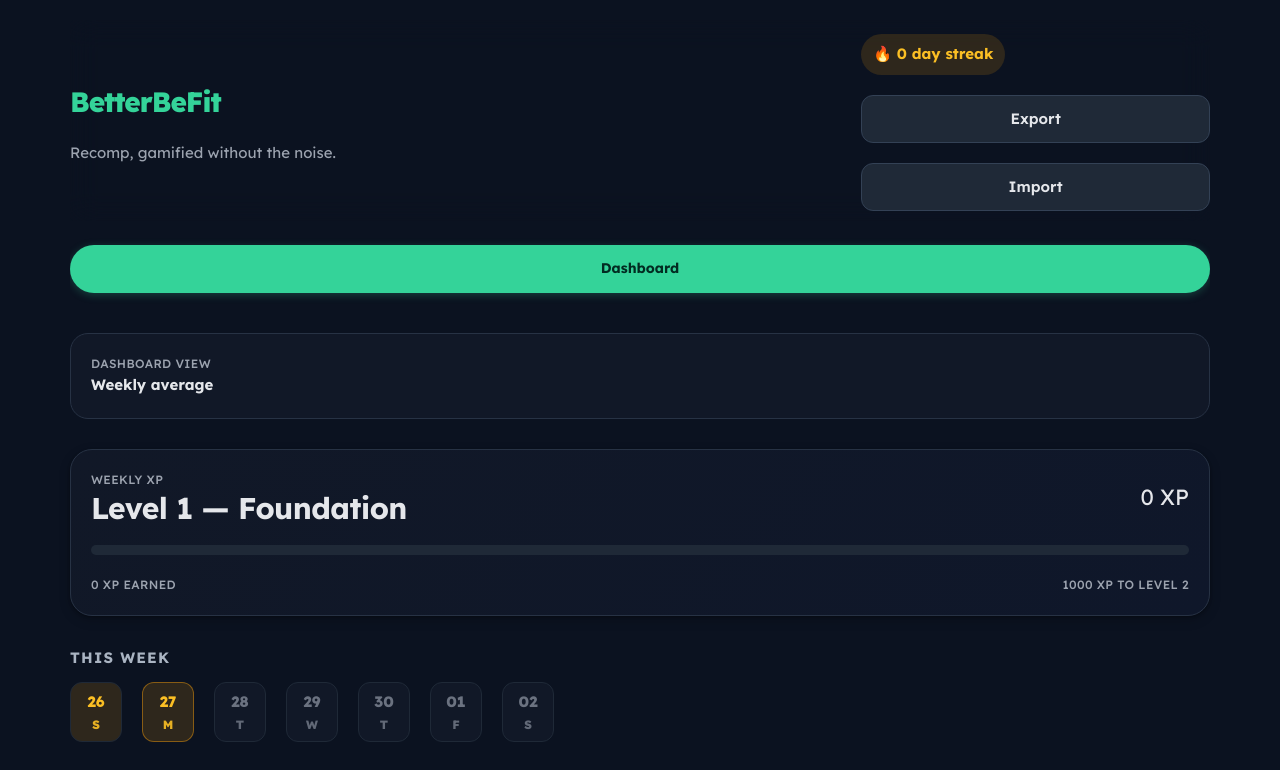
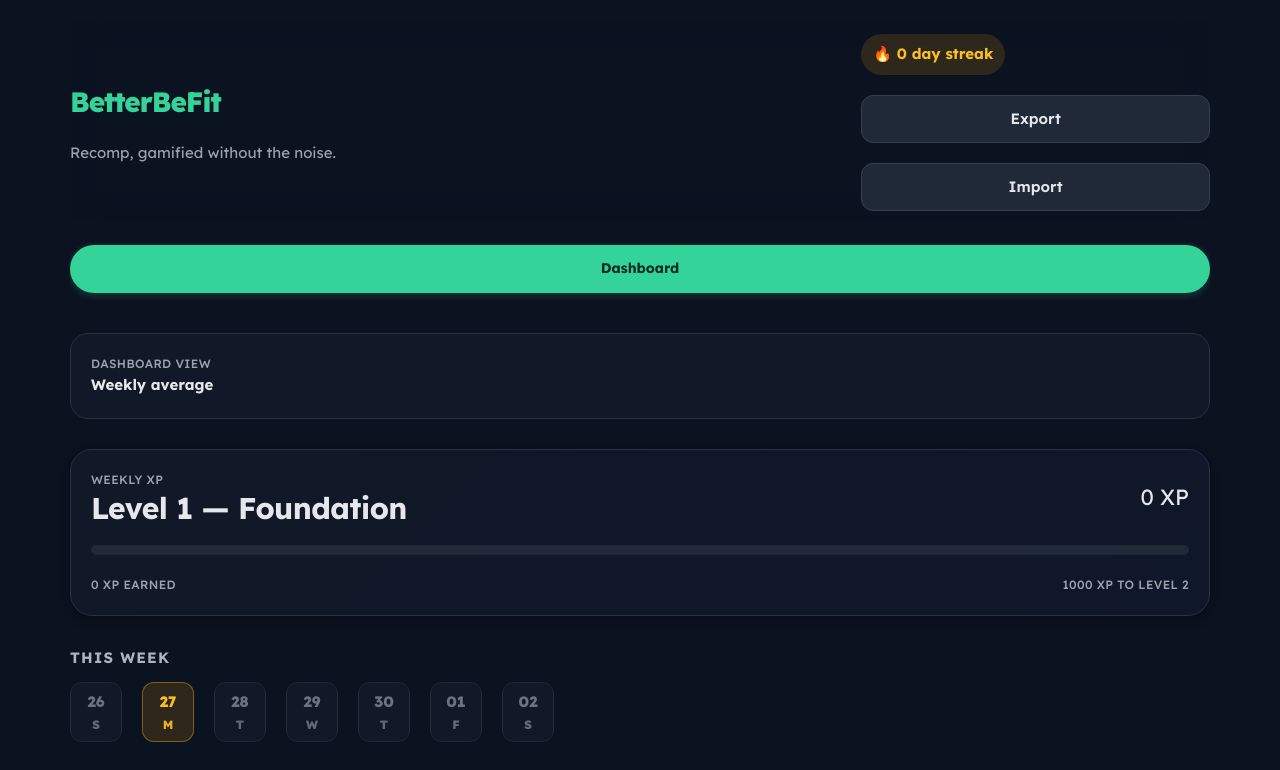
Before and after one commit to ravikiran-personal/betterbefit, a Next.js app: page / in a window 1280 px wide. Shown: the top 770 px of the page. Built offline with nearby package versions, Linux system fonts and the light colour scheme.

Commit message:
Add files via upload

```diff
--- a/app/globals.css
+++ b/app/globals.css
@@ -1835,3 +1835,42 @@ button:disabled {
     padding-bottom: 112px;
   }
 }
+
+
+/* ===== WEEK SELECTOR FINAL STATE LOGIC ===== */
+
+.week-day {
+  background: #111827;
+  color: #6b7280;
+  border-color: #1f2937;
+  box-shadow: none;
+}
+
+.week-day.neutral {
+  background: #111827;
+  color: #6b7280;
+  border-color: #1f2937;
+  box-shadow: none;
+}
+
+.week-day.today {
+  background: rgba(245, 158, 11, 0.15);
+  color: #fbbf24;
+  border-color: rgba(245, 158, 11, 0.45);
+  box-shadow: none;
+}
+
+.week-day.selected {
+  background: rgba(52, 211, 153, 0.16);
+  color: #34d399;
+  border-color: #34d399;
+  outline: 2px solid #34d399;
+  outline-offset: 2px;
+  box-shadow: 0 0 0 4px rgba(52, 211, 153, 0.12);
+}
+
+.week-day.today.selected {
+  background: rgba(52, 211, 153, 0.16);
+  color: #34d399;
+  border-color: #34d399;
+}
--- a/app/page.tsx
+++ b/app/page.tsx
@@ -1112,7 +1112,7 @@ export default function Page() {
                 <button
                   key={day.date}
                   type="button"
-                  className={`week-day ${day.status} ${selectedDashboardDate === day.date ? "selected" : ""}`}
+                  className={`week-day ${day.isToday ? "today" : "neutral"} ${selectedDashboardDate === day.date ? "selected" : ""}`}
                   onClick={() => setSelectedDashboardDate((current) => current === day.date ? null : day.date)}
                   title={`View dashboard metrics for ${day.date}`}
                 >
@@ -2287,7 +2287,9 @@ function getWeekStatus(dailyLogs: DailyLog[]) {
       date: dateISO,
       dateNumber: String(date.getDate()).padStart(2, "0"),
       index,
-      status: hasUsefulData ? "done" : isToday ? "today" : date < today ? "missed" : "upcoming"
+      hasUsefulData,
+      isToday,
+      status: isToday ? "today" : "neutral"
     };
   });
 }
```
